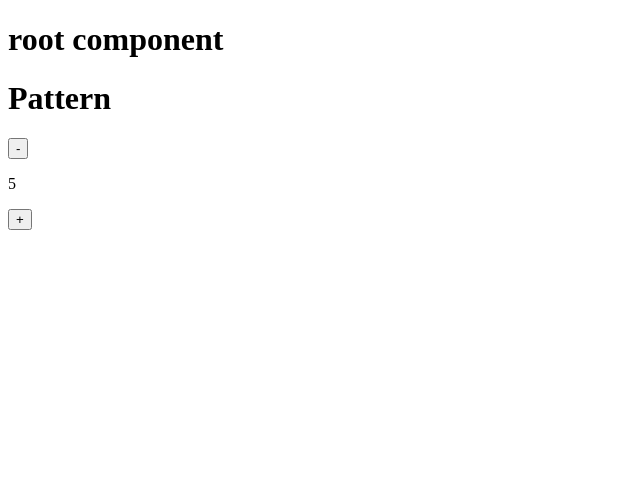
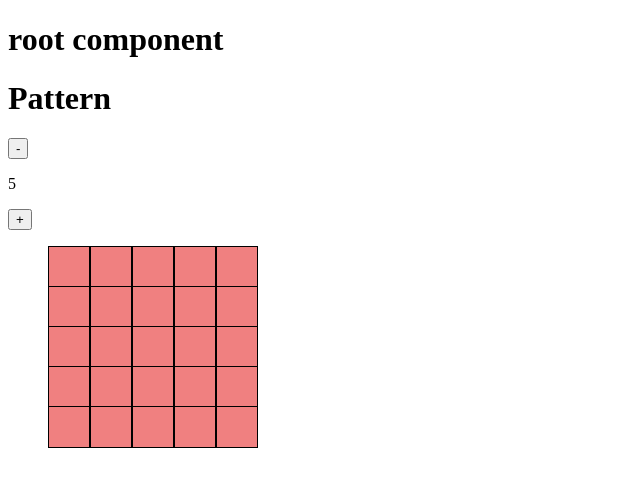
Before and after one commit to hedgehogus/PatternCreator, an Angular app in the folder pattern-creator/: page / in a window 1280 px wide. Shown: the top 486 px of the page, without its empty margins (0-640 px from the left). Built offline with nearby package versions, Linux system fonts and the light colour scheme.

Commit message:
array initializing

```diff
--- a/pattern-creator/src/app/mock-pattern.ts
+++ b/pattern-creator/src/app/mock-pattern.ts
@@ -2,9 +2,9 @@ import { Pattern } from './pattern';
 import { Cell } from './pattern'
 
 export const PATTERN : Pattern = {
-    cells: initCells(this.width, this.height),
     height: 5,
     width: 5,
+    cells: [],
     minSize: 2,
     maxSize: 10,
 }
@@ -12,8 +12,8 @@ export const PATTERN : Pattern = {
 function initCells(width, height){
     let arr = new Array;
 
-    for (let i = 0; i< height; i++){
-        let row = new Array;
+    for (let i = 0; i < height; i++){
+        let row = [];
         for (let j = 0; j < width; j ++){
             row.push({color:0});
             console.log(row);
--- a/pattern-creator/src/app/pattern.component.ts
+++ b/pattern-creator/src/app/pattern.component.ts
@@ -39,7 +39,19 @@ export class PatternComponent {
 
     getInitialPattern():void{
         this.pattern = PATTERN;
-        console.log(this.pattern);
+        this.initCells();
+    }
+
+    initCells(){
+        let arr = new Array;
+        for (let i = 0, height = this.pattern.height; i < height; i++){
+            let row = [];
+            for (let j = 0, width = this.pattern.width; j < width; j ++){
+                row.push({color:0});
+            }
+            arr.push(row);
+        }
+        this.pattern.cells = arr;
     }
 
     ngOnInit(): void {
@@ -49,7 +61,7 @@ export class PatternComponent {
     change(cell , event){
         if (this.mouseState ){
             if (!(cell === this.lastChangedCell)){
-                cell = this.cellColor;
+                cell.color = this.cellColor;
                 this.lastChangedCell = cell;
             }
         }
@@ -58,9 +70,9 @@ export class PatternComponent {
     mDown(event, cell){
         event.preventDefault();
         this.mouseState = true;
-        if (cell === 0){
+        if (cell.color === 0){
             this.cellColor = 1;
-        } else if (cell === 1){
+        } else if (cell.color === 1){
             this.cellColor = 0;
         };
         this.change(cell, event);
@@ -69,7 +81,7 @@ export class PatternComponent {
     mUp(){
         this.mouseState = false;
         this.lastChangedCell = undefined;
-        //console.log("up");
+        console.log(this.pattern.cells);
     };
 
     increase(pattern, param){
@@ -85,3 +97,18 @@ export class PatternComponent {
     }
 
 }
+
+function initCells(width, height){
+    let arr = new Array;
+
+    for (let i = 0; i < height; i++){
+        let row = [];
+        for (let j = 0; j < width; j ++){
+            row.push({color:0});
+            console.log(row);
+        }
+        arr.push(row);
+    }
+    console.log(arr);
+    return arr;
+}
```
